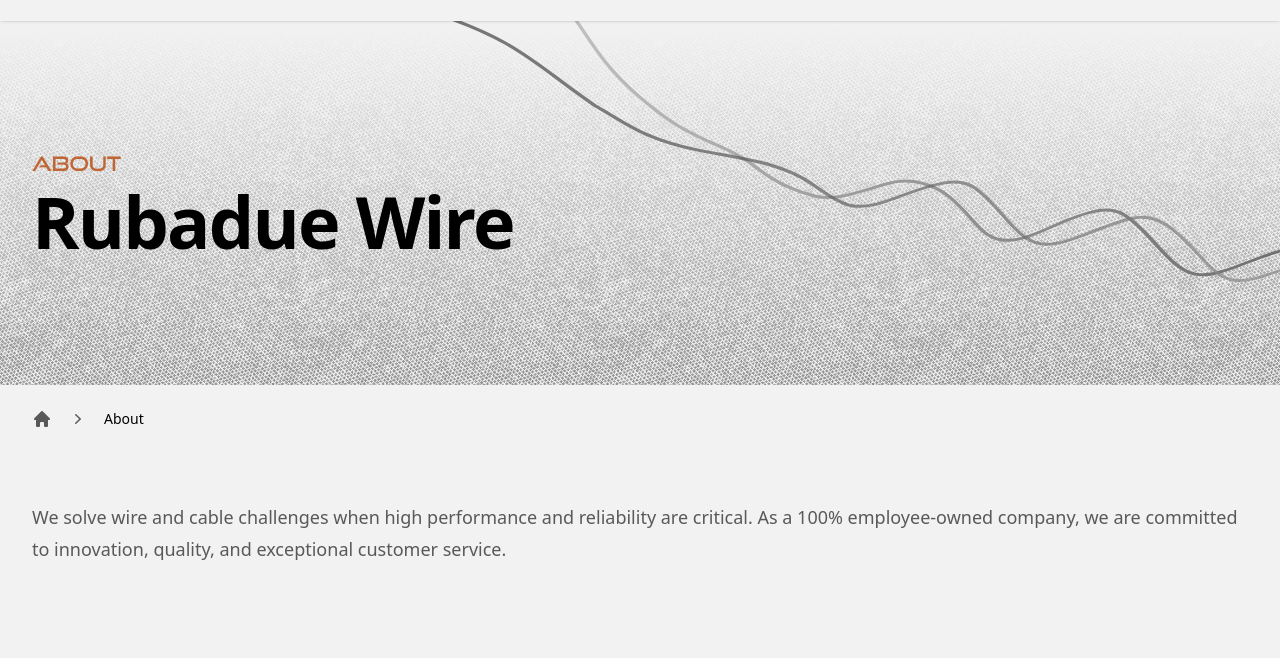
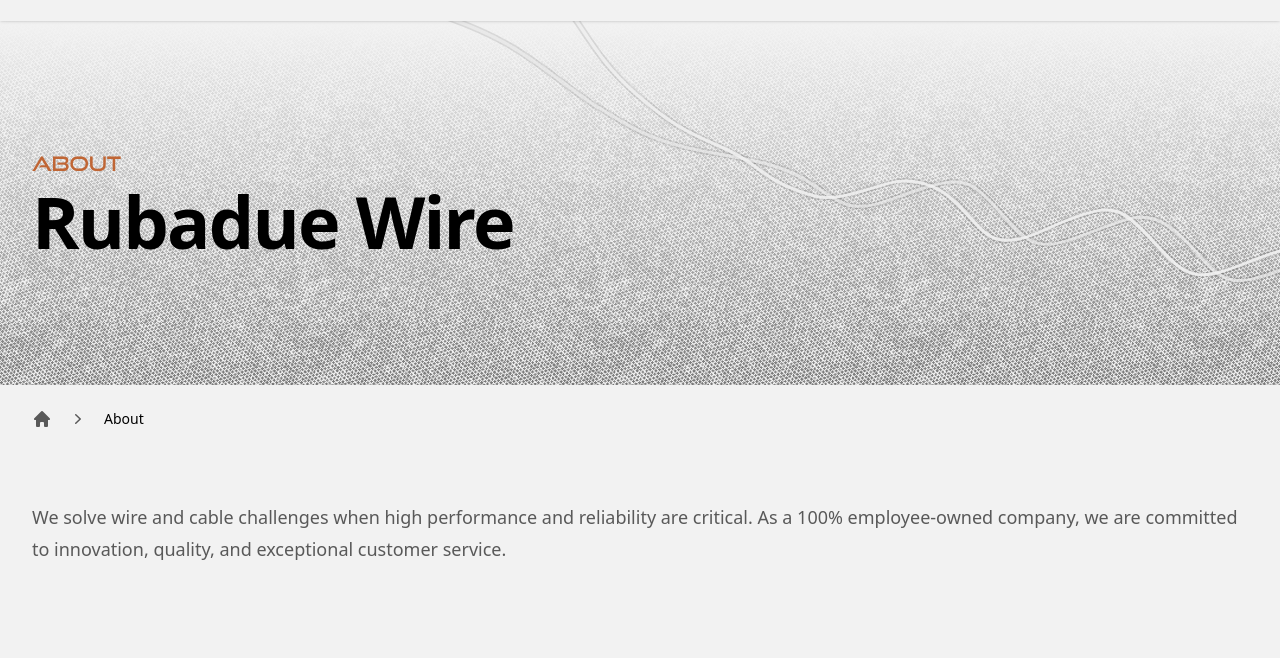
Before and after one commit to Blakeing/rubadue-astro, an Astro site: page /about in a window 1280 px wide. Shown: the part 67-725 px from the top of the page. Built offline with nearby package versions, Linux system fonts and the light colour scheme; Astro itself is replaced by a stand-in of ours.

Commit message:
update base header design

```diff
--- a/src/components/astro/layout/BaseHeader.astro
+++ b/src/components/astro/layout/BaseHeader.astro
@@ -11,7 +11,7 @@
 
 <div class="py-24 sm:py-32 relative overflow-hidden">
   <div
-    class="absolute inset-0 -z-10 opacity-80"
+    class="absolute inset-0 -z-10"
     style="background-image: url('/images/iron-grip.png'); background-repeat: repeat; "
   >
   </div>
@@ -36,7 +36,7 @@
         <linearGradient id="wireGradient1" x1="0" y1="0" x2="1" y2="0">
           <stop
             offset="0%"
-            style="stop-color: hsl(var(--foreground)); stop-opacity: 1"></stop>
+            style="stop-color: hsl(var(--background)); stop-opacity: 1"></stop>
           <stop
             offset="100%"
             style="stop-color: hsl(var(--background)); stop-opacity: 0.8"
@@ -49,11 +49,26 @@
           ></stop>
           <stop
             offset="100%"
-            style="stop-color: hsl(var(--foreground)); stop-opacity: 0.6"
+            style="stop-color: hsl(var(--background)); stop-opacity: 0.6"
           ></stop>
         </linearGradient>
       </defs>
 
+      {/* Border paths */}
+      <path
+        d="M0 663C145.5 663 191 666.265 269 647C326.5 630 339.5 621 397.5 566C439 531.5 455 529.5 490 523C509.664 519.348 521 503.736 538 504.236C553.591 504.236 562.429 514.739 584.66 522.749C592.042 525.408 600.2 526.237 607.356 523.019C624.755 515.195 641.446 496.324 657 496.735C673.408 496.735 693.545 519.572 712.903 526.769C718.727 528.934 725.184 528.395 730.902 525.965C751.726 517.115 764.085 497.106 782 496.735C794.831 496.47 804.103 508.859 822.469 518.515C835.13 525.171 850.214 526.815 862.827 520.069C875.952 513.049 889.748 502.706 903.5 503.736C922.677 505.171 935.293 510.562 945.817 515.673C954.234 519.76 963.095 522.792 972.199 524.954C996.012 530.611 1007.42 534.118 1034 549C1077.5 573.359 1082.5 594.5 1140 629C1206 670 1328.5 662.5 1440 662.5"
+        stroke="hsl(var(--foreground))"
+        stroke-width="4"
+        stroke-opacity="0.1"
+        fill="none"></path>
+      <path
+        d="M0 587.5C147 587.5 277 587.5 310 573.5C348 563 392.5 543.5 408 535C434 523.5 426 526.235 479 515.235C494 512.729 523 510.435 534.5 512.735C554.5 516.735 555.5 523.235 576 523.735C592 523.735 616 496.735 633 497.235C648.671 497.235 661.31 515.052 684.774 524.942C692.004 527.989 700.2 528.738 707.349 525.505C724.886 517.575 741.932 498.33 757.5 498.742C773.864 498.742 791.711 520.623 810.403 527.654C816.218 529.841 822.661 529.246 828.451 526.991C849.246 518.893 861.599 502.112 879.5 501.742C886.47 501.597 896.865 506.047 907.429 510.911C930.879 521.707 957.139 519.639 982.951 520.063C1020.91 520.686 1037.5 530.797 1056.5 537C1102.24 556.627 1116.5 570.704 1180.5 579.235C1257.5 589.5 1279 587 1440 588"
+        stroke="hsl(var(--foreground))"
+        stroke-width="4"
+        stroke-opacity="0.1"
+        fill="none"></path>
+
+      {/* Main paths */}
       <path
         d="M0 663C145.5 663 191 666.265 269 647C326.5 630 339.5 621 397.5 566C439 531.5 455 529.5 490 523C509.664 519.348 521 503.736 538 504.236C553.591 504.236 562.429 514.739 584.66 522.749C592.042 525.408 600.2 526.237 607.356 523.019C624.755 515.195 641.446 496.324 657 496.735C673.408 496.735 693.545 519.572 712.903 526.769C718.727 528.934 725.184 528.395 730.902 525.965C751.726 517.115 764.085 497.106 782 496.735C794.831 496.47 804.103 508.859 822.469 518.515C835.13 525.171 850.214 526.815 862.827 520.069C875.952 513.049 889.748 502.706 903.5 503.736C922.677 505.171 935.293 510.562 945.817 515.673C954.234 519.76 963.095 522.792 972.199 524.954C996.012 530.611 1007.42 534.118 1034 549C1077.5 573.359 1082.5 594.5 1140 629C1206 670 1328.5 662.5 1440 662.5"
         stroke="url(#wireGradient1)"
@@ -64,11 +79,11 @@
         stroke="url(#wireGradient2)"
         stroke-width="2"
         fill="none"></path>
-      <path
+      <!-- <path
         d="M0 514C147.5 514.333 294.5 513.735 380.5 513.735C405.976 514.94 422.849 515.228 436.37 515.123C477.503 514.803 518.631 506.605 559.508 511.197C564.04 511.706 569.162 512.524 575 513.735C588 516.433 616 521.702 627.5 519.402C647.5 515.402 659 499.235 680.5 499.235C700.5 499.235 725 529.235 742 528.735C757.654 528.735 768.77 510.583 791.793 500.59C798.991 497.465 807.16 496.777 814.423 499.745C832.335 507.064 850.418 524.648 866 524.235C882.791 524.235 902.316 509.786 921.814 505.392C926.856 504.255 932.097 504.674 937.176 505.631C966.993 511.248 970.679 514.346 989.5 514.735C1006.3 515.083 1036.5 513.235 1055.5 513.235C1114.5 513.235 1090.5 513.235 1124 513.235C1177.5 513.235 1178.99 514.402 1241 514.402C1317.5 514.402 1274.5 512.568 1440 513.235"
         stroke="url(#wireGradient3)"
         stroke-width="2"
-        fill="none"></path>
+        fill="none"></path> -->
     </svg>
   </div>
 
```
